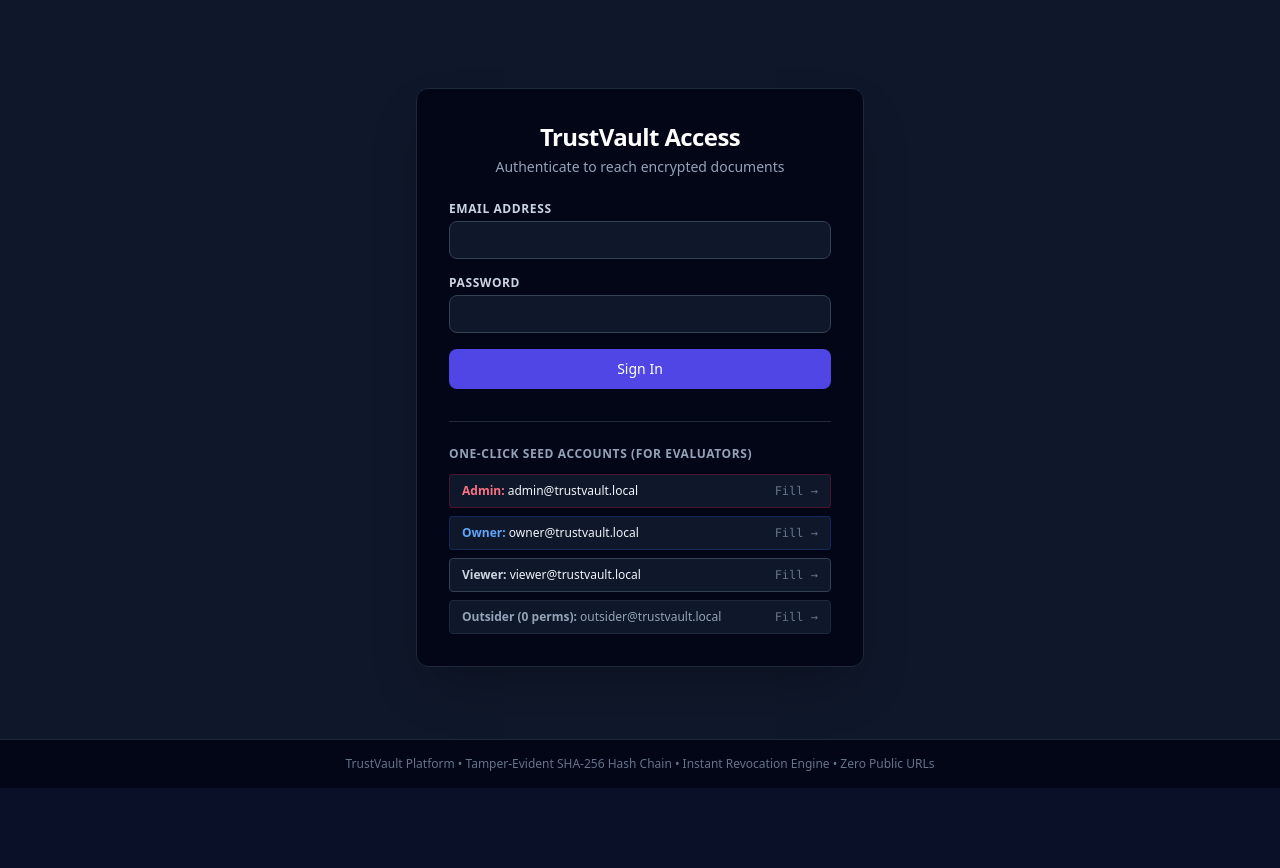
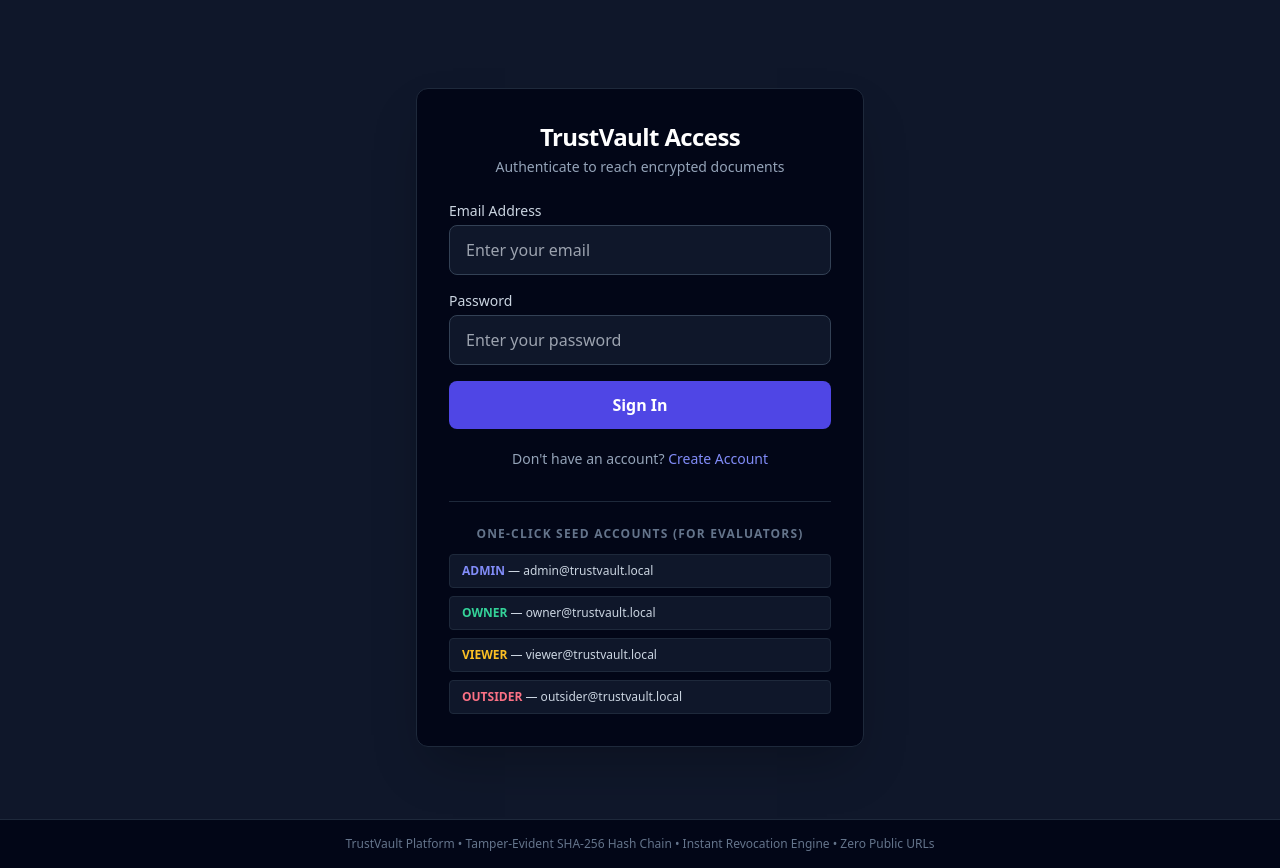
Before and after one commit to shaiksahistafathima/TrustVault, a Flask app: page /login in a window 1280 px wide. Shown: the part 65-933 px from the top of the page. Before the commit the page ends 853 px from the top, so only its background shows below. Run offline with Flask 3, Linux system fonts and the light colour scheme; some libraries are stand-ins or nearby versions.

Commit message:
Add secure user registration

```diff
--- a/app/routes/auth_routes.py
+++ b/app/routes/auth_routes.py
@@ -1,9 +1,18 @@
-from flask import Blueprint, render_template, request, redirect, url_for, session, flash, g
-from app.auth import authenticate_user
+
+import re
+import sqlite3
+
+from flask import (
+    Blueprint, render_template, request, redirect,
+    url_for, session, flash
+)
+
+from app.auth import authenticate_user, create_user
 from app.audit import log_audit_event
 from app.security import login_required
 
 auth_bp = Blueprint("auth", __name__)
+
 
 @auth_bp.route("/login", methods=["GET", "POST"])
 def login():
@@ -12,6 +21,7 @@ def login():
         password = request.form.get("password", "")
 
         user = authenticate_user(email, password)
+
         if user:
             session.clear()
             session["user_id"] = user["id"]
@@ -26,25 +36,81 @@ def login():
                 user_agent=request.user_agent.string,
                 details={"role": user["role"]}
             )
+
             flash("Welcome to TrustVault.", "success")
             next_url = request.args.get("next") or url_for("docs.dashboard")
             return redirect(next_url)
-        else:
-            log_audit_event(
-                action="USER_LOGIN_FAILED",
-                status="DENIED",
-                actor_email=email,
-                ip_address=request.remote_addr or "127.0.0.1",
-                user_agent=request.user_agent.string,
-                details={"reason": "Invalid credentials or inactive account"}
-            )
-            flash("Invalid email or password.", "error")
+
+        log_audit_event(
+            action="USER_LOGIN_FAILED",
+            status="DENIED",
+            actor_email=email,
+            ip_address=request.remote_addr or "127.0.0.1",
+            user_agent=request.user_agent.string,
+            details={"reason": "Invalid credentials or inactive account"}
+        )
+
+        flash("Invalid email or password.", "error")
 
     return render_template("login.html")
+
+
+@auth_bp.route("/register", methods=["GET", "POST"])
+def register():
+    if request.method == "POST":
+        full_name = request.form.get("full_name", "").strip()
+        email = request.form.get("email", "").strip().lower()
+        password = request.form.get("password", "")
+        confirm_password = request.form.get("confirm_password", "")
+
+        if not full_name or len(full_name) > 100:
+            flash("Enter a name between 1 and 100 characters.", "error")
+            return render_template("register.html")
+
+        if not re.fullmatch(r"[^@\s]+@[^@\s]+\.[^@\s]+", email) or len(email) > 254:
+            flash("Enter a valid email address.", "error")
+            return render_template("register.html")
+
+        if len(password) < 12 or len(password) > 128:
+            flash("Password must be between 12 and 128 characters.", "error")
+            return render_template("register.html")
+
+        if password != confirm_password:
+            flash("Passwords do not match.", "error")
+            return render_template("register.html")
+
+        try:
+            # Public registration can ONLY create VIEWER accounts.
+            user = create_user(
+                email=email,
+                password=password,
+                full_name=full_name,
+                role="VIEWER"
+            )
+        except sqlite3.IntegrityError:
+            flash("An account with this email already exists.", "error")
+            return render_template("register.html")
+
+        log_audit_event(
+            action="USER_REGISTERED",
+            status="SUCCESS",
+            actor_id=user["id"],
+            actor_email=user["email"],
+            ip_address=request.remote_addr or "127.0.0.1",
+            user_agent=request.user_agent.string,
+            details={"role": "VIEWER"}
+        )
+
+        flash("Account created successfully. Please sign in.", "success")
+        return redirect(url_for("auth.login"))
+
+    return render_template("register.html")
+
 
 @auth_bp.route("/logout", methods=["POST"])
 def logout():
     user_id = session.get("user_id")
+
     if user_id:
         log_audit_event(
             action="USER_LOGOUT",
@@ -53,6 +119,7 @@ def logout():
             ip_address=request.remote_addr or "127.0.0.1",
             user_agent=request.user_agent.string
         )
+
     session.clear()
     flash("You have been signed out.", "info")
     return redirect(url_for("auth.login"))
--- a/app/templates/login.html
+++ b/app/templates/login.html
@@ -1,9 +1,11 @@
+
 {% extends "base.html" %}
 
-{% block title %}Sign In &mdash; TrustVault{% endblock %}
+{% block title %}Sign In — TrustVault{% endblock %}
 
 {% block content %}
 <div class="max-w-md mx-auto my-12 bg-slate-950 p-8 rounded-xl border border-slate-800 shadow-2xl">
+
     <div class="text-center mb-6">
         <h1 class="text-2xl font-bold tracking-tight text-white">TrustVault Access</h1>
         <p class="text-sm text-slate-400 mt-1">Authenticate to reach encrypted documents</p>
@@ -13,70 +15,102 @@
         <input type="hidden" name="csrf_token" value="{{ csrf_token() }}">
 
         <div>
-            <label class="block text-xs font-semibold text-slate-300 uppercase tracking-wider mb-1" for="email">
+            <label for="email" class="block text-sm font-medium text-slate-300 mb-1">
                 Email Address
             </label>
-            <input type="email" id="email" name="email" required
-                class="w-full px-3 py-2 bg-slate-900 border border-slate-700 rounded-lg text-white focus:outline-none focus:ring-2 focus:ring-indigo-500 text-sm">
+            <input
+                type="email"
+                id="email"
+                name="email"
+                required
+                autocomplete="email"
+                class="w-full bg-slate-900 border border-slate-700 rounded-lg px-4 py-3 text-white focus:outline-none focus:border-indigo-500"
+                placeholder="Enter your email"
+            >
         </div>
 
         <div>
-            <label class="block text-xs font-semibold text-slate-300 uppercase tracking-wider mb-1" for="password">
+            <label for="password" class="block text-sm font-medium text-slate-300 mb-1">
                 Password
             </label>
-            <input type="password" id="password" name="password" required
-                class="w-full px-3 py-2 bg-slate-900 border border-slate-700 rounded-lg text-white focus:outline-none focus:ring-2 focus:ring-indigo-500 text-sm">
+            <input
+                type="password"
+                id="password"
+                name="password"
+                required
+                autocomplete="current-password"
+                class="w-full bg-slate-900 border border-slate-700 rounded-lg px-4 py-3 text-white focus:outline-none focus:border-indigo-500"
+                placeholder="Enter your password"
+            >
         </div>
 
-        <button type="submit"
-            class="w-full py-2.5 px-4 bg-indigo-600 hover:bg-indigo-500 rounded-lg font-medium text-white transition text-sm">
+        <button
+            type="submit"
+            class="w-full bg-indigo-600 hover:bg-indigo-500 text-white font-semibold py-3 rounded-lg transition"
+        >
             Sign In
         </button>
     </form>
 
-{% if show_demo_accounts %}
+    <!-- Create Account link -->
+    <div class="mt-5 text-center">
+        <p class="text-sm text-slate-400">
+            Don't have an account?
+            <a
+                href="{{ url_for('auth.register') }}"
+                class="text-indigo-400 hover:text-indigo-300 font-medium"
+            >
+                Create Account
+            </a>
+        </p>
+    </div>
+
+    {% if show_demo_accounts %}
     <div class="mt-8 pt-6 border-t border-slate-800">
-        <p class="text-xs font-semibold text-slate-400 uppercase tracking-wider mb-3">
+        <p class="text-xs font-bold text-slate-500 uppercase tracking-widest mb-3 text-center">
             One-Click Seed Accounts (For Evaluators)
         </p>
 
         <div class="space-y-2">
-
-            <button type="button"
-                data-demo-email="admin@trustvault.local"
-                data-demo-password="AdminSecure2026!"
-                class="w-full text-left px-3 py-2 rounded bg-slate-900 hover:bg-slate-800 border border-rose-900/50 text-xs flex justify-between items-center transition">
-                <span><strong class="text-rose-400">Admin:</strong> admin@trustvault.local</span>
-                <span class="text-slate-500 font-mono">Fill &rarr;</span>
+            <button
+                type="button"
+                onclick="fillLogin('admin@trustvault.local', 'AdminSecure2026!')"
+                class="w-full text-left px-3 py-2 bg-slate-900 hover:bg-slate-800 rounded text-xs text-slate-300 border border-slate-800"
+            >
+                <span class="text-indigo-400 font-bold">ADMIN</span>
+                — admin@trustvault.local
             </button>
 
-            <button type="button"
-                data-demo-email="owner@trustvault.local"
-                data-demo-password="OwnerSecure2026!"
-                class="w-full text-left px-3 py-2 rounded bg-slate-900 hover:bg-slate-800 border border-blue-900/50 text-xs flex justify-between items-center transition">
-                <span><strong class="text-blue-400">Owner:</strong> owner@trustvault.local</span>
-                <span class="text-slate-500 font-mono">Fill &rarr;</span>
+            <button
+                type="button"
+                onclick="fillLogin('owner@trustvault.local', 'OwnerSecure2026!')"
+                class="w-full text-left px-3 py-2 bg-slate-900 hover:bg-slate-800 rounded text-xs text-slate-300 border border-slate-800"
+            >
+                <span class="text-emerald-400 font-bold">OWNER</span>
+                — owner@trustvault.local
             </button>
 
-            <button type="button"
-                data-demo-email="viewer@trustvault.local"
-                data-demo-password="ViewerSecure2026!"
-                class="w-full text-left px-3 py-2 rounded bg-slate-900 hover:bg-slate-800 border border-slate-700 text-xs flex justify-between items-center transition">
-                <span><strong class="text-slate-300">Viewer:</strong> viewer@trustvault.local</span>
-                <span class="text-slate-500 font-mono">Fill &rarr;</span>
+            <button
+                type="button"
+                onclick="fillLogin('viewer@trustvault.local', 'ViewerSecure2026!')"
+                class="w-full text-left px-3 py-2 bg-slate-900 hover:bg-slate-800 rounded text-xs text-slate-300 border border-slate-800"
+            >
+                <span class="text-amber-400 font-bold">VIEWER</span>
+                — viewer@trustvault.local
             </button>
 
-            <button type="button"
-                data-demo-email="outsider@trustvault.local"
-                data-demo-password="OutsiderSecure2026!"
-                class="w-full text-left px-3 py-2 rounded bg-slate-900 hover:bg-slate-800 border border-slate-800 text-xs flex justify-between items-center transition text-slate-400">
-                <span><strong class="text-slate-400">Outsider (0 perms):</strong> outsider@trustvault.local</span>
-                <span class="text-slate-500 font-mono">Fill &rarr;</span>
+            <button
+                type="button"
+                onclick="fillLogin('outsider@trustvault.local', 'OutsiderSecure2026!')"
+                class="w-full text-left px-3 py-2 bg-slate-900 hover:bg-slate-800 rounded text-xs text-slate-300 border border-slate-800"
+            >
+                <span class="text-rose-400 font-bold">OUTSIDER</span>
+                — outsider@trustvault.local
             </button>
-
         </div>
     </div>
-{% endif %}
+    {% endif %}
+
 </div>
 
 <script src="{{ url_for('static', filename='js/login.js') }}" defer></script>
```
Also changed, not shown: app/templates/register.html (added, +86 -0 lines), tests/test_registration.py (added, +109 -0 lines).
